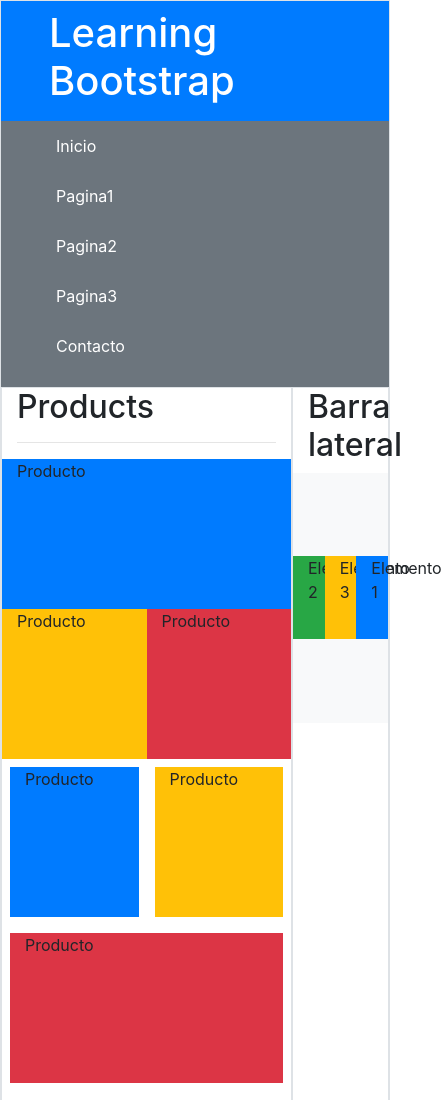
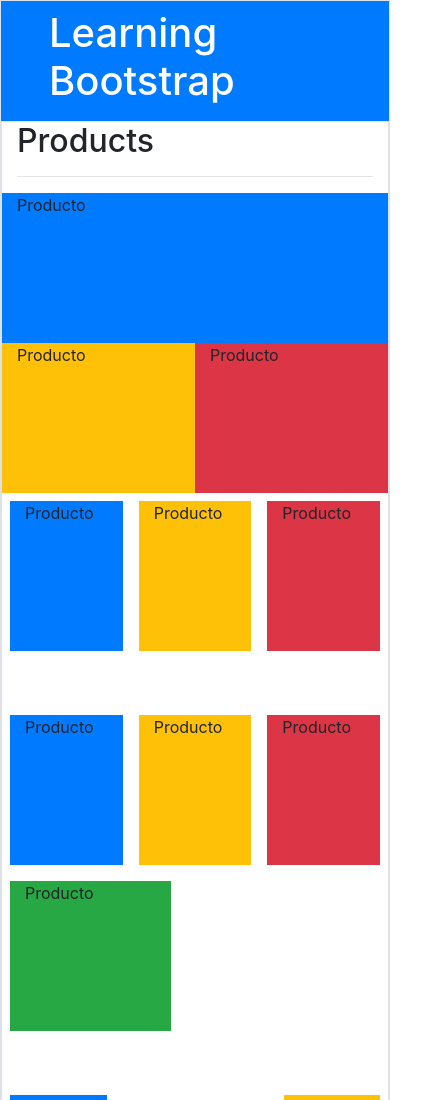
Before and after one commit to Armando101/Learning-CSS, a plain HTML site: page LearningBootstrap/index.html in a window 390 px wide. Shown: the top 1100 px of the page, 442 px wide, since content can reach past the window. Drawn offline with nearby package versions, Linux system fonts and the light colour scheme.

Commit message:
Learning Bootstrap ocultar y mostrar en responsive

```diff
--- a/LearningBootstrap/index.html
+++ b/LearningBootstrap/index.html
@@ -14,7 +14,7 @@
            <header class="col-12 bg-primary text-white p-2 pl-5">
                <h1>Learning Bootstrap</h1>
            </header>
-           <nav id="menu" class="col-12 bg-secondary text-white">
+           <nav id="menu" class="col-12 bg-secondary text-white d-none d-sm-block">
                <ul class="row">
                    <li class="col-12 col-md">Inicio</li>
                    <li class="col-12 col-md">Pagina1</li>
@@ -25,7 +25,7 @@
            </nav>
            <section id="content" class="col-12">
                <div class="row">
-                   <sections id="products" class="col-9 border">
+                   <sections id="products" class="col-12 col-md-9 border">
                        <h2>Products</h2>
                        <hr>
                        <div class="items">
@@ -70,7 +70,7 @@
                              </div>
                        </div>
                     </sections>
-                    <aside class="col-3 border">
+                    <aside class="col-3 border d-none d-sm-block">
                         <h2>Barra lateral</h2>
                         <div class="lateral row bg-light align-items-center">
                             <div class="col-4 bg-primary order-3">
```
